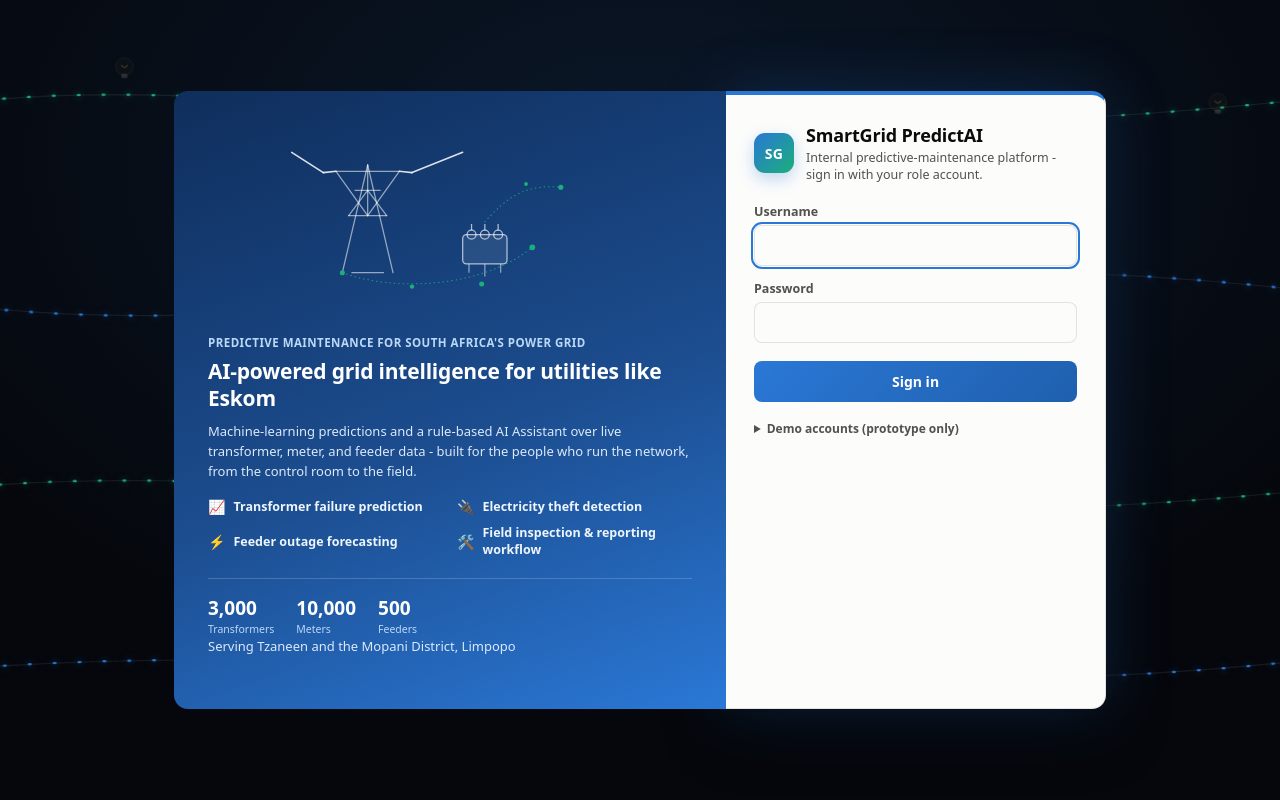
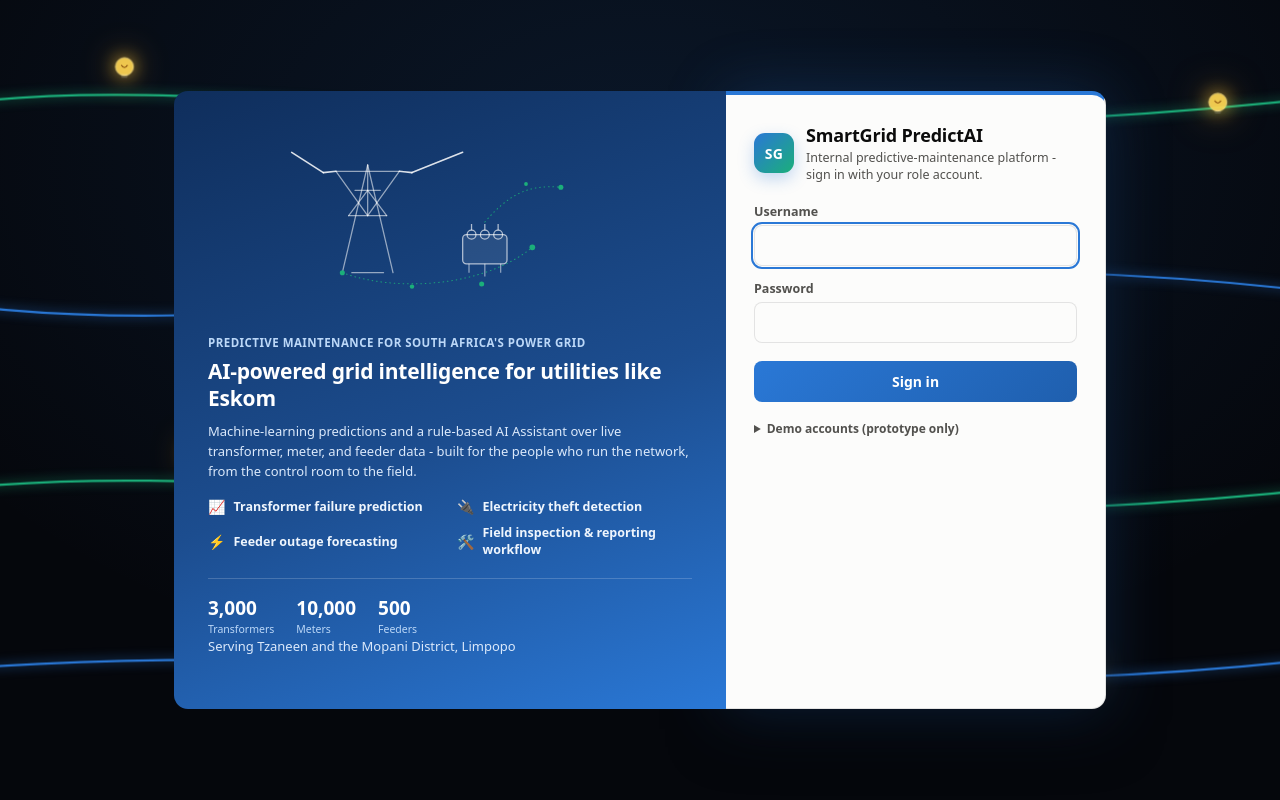
Before and after one commit to SIDNEY081/SmartGrid-PredictAI, a Flask app: page /login in a window 1280 px wide. Run offline with Flask 3, Linux system fonts and the light colour scheme.

Commit message:
Make the login power-up read as a real blackout-then-restore, not a loop
The old version used a marching-dash texture on an endless loop, which
read as decorative rather than "electricity." Replaced it with a proper
sequence: a real blackout hold (nothing visible for ~1s), then each
cable's current visibly travels the wire once - a stroke-dashoffset reveal
using the path's normalized pathLength="100", not a dash pattern - and the
light bulbs along it switch on with a couple of realistic power-restoring
flicker stutters as the current reaches them, cascading across the whole
section over about a second. Everything then holds at a steady lit state
with only a slow ambient flicker, so it reads as "the grid is back up,"
not as a looping intro.

Also fixes a real cross-browser risk found while verifying this: the
bulbs were SVG <use> instances referencing one <defs> template, relying on
each clone independently animating off its own CSS custom property
(--bulb-delay). getAnimations({subtree:true}) showed only one bulb-restore
animation existed instead of nine - the clones weren't getting independent
animation instances. Replaced <use> with a Jinja macro that inlines each
bulb as its own literal <g>, verified via the Web Animations API that all
nine now get correctly staggered delays (1.15s-2.05s) and light up in the
right cascade.

Co-Authored-By: Claude Sonnet 5 <noreply@anthropic.com>

```diff
--- a/dashboard/static/style.css
+++ b/dashboard/static/style.css
@@ -833,56 +840,60 @@ table.compare-table th {
 
 .cable-wire {
   fill: none;
-  stroke: rgba(255, 255, 255, 0.07);
+  stroke: rgba(255, 255, 255, 0.06);
   stroke-width: 1.5;
 }
 
 .cable-current {
+  --glow: rgba(27, 175, 122, 0.9);
+  --glow-dim: rgba(27, 175, 122, 0.5);
   fill: none;
   stroke: var(--brand-2);
   stroke-width: 2.5;
   stroke-linecap: round;
-  stroke-dasharray: 2 26;
-  filter: drop-shadow(0 0 5px rgba(27, 175, 122, 0.9));
+  stroke-dasharray: 100;
+  stroke-dashoffset: 100;
   opacity: 0;
   animation:
-    cable-power-in 1s ease-out forwards,
-    cable-flow 3.4s linear infinite;
-  animation-delay: var(--flow-delay, 0s), var(--flow-delay, 0s);
+    cable-restore 1s cubic-bezier(0.2, 0.7, 0.3, 1) forwards,
+    cable-hum 4.5s ease-in-out infinite;
+  animation-delay: var(--flow-delay, 0s), calc(var(--flow-delay, 0s) + 1s);
 }
 
 .cable-current.alt {
+  --glow: rgba(42, 120, 214, 0.9);
+  --glow-dim: rgba(42, 120, 214, 0.5);
   stroke: var(--brand-1);
-  filter: drop-shadow(0 0 5px rgba(42, 120, 214, 0.9));
-  animation-duration: 1s, 4.4s;
-  animation-direction: normal, reverse;
 }
 
-@keyframes cable-power-in {
-  to { opacity: 1; }
+@keyframes cable-restore {
+  0% { opacity: 0; stroke-dashoffset: 100; filter: drop-shadow(0 0 0 transparent); }
+  2% { opacity: 1; }
+  100% { opacity: 1; stroke-dashoffset: 0; filter: drop-shadow(0 0 6px var(--glow)); }
 }
 
-@keyframes cable-flow {
-  to { stroke-dashoffset: -280; }
+@keyframes cable-hum {
+  0%, 100% { filter: drop-shadow(0 0 6px var(--glow)); }
+  50% { filter: drop-shadow(0 0 3px var(--glow-dim)); }
 }
 
-/* Bulbs start dark (barely-visible glass), then switch on in sequence as
-   the current reaches them, and settle into a slow steady flicker so the
-   scene reads as "live" rather than finished animating. */
+/* Bulbs sit dark and dead through the blackout, then - right as the
+   current sweep reaches their position - stutter through a couple of
+   power-restoring flickers before holding fully lit. */
 .bulb-glass {
-  fill: rgba(255, 214, 84, 0.05);
-  stroke: rgba(255, 214, 84, 0.18);
+  fill: rgba(255, 214, 84, 0.04);
+  stroke: rgba(255, 214, 84, 0.14);
   stroke-width: 1;
-  opacity: 0.5;
-  animation: bulb-on 0.7s ease-out forwards, bulb-flicker 3.6s ease-in-out infinite;
-  animation-delay: var(--bulb-delay, 0s), calc(var(--bulb-delay, 0s) + 0.7s);
+  opacity: 0.35;
+  animation: bulb-restore 0.8s linear forwards, bulb-idle 4s ease-in-out infinite;
+  animation-delay: var(--bulb-delay, 0s), calc(var(--bulb-delay, 0s) + 0.8s);
 }
 
 .bulb-filament {
   fill: none;
-  stroke: rgba(255, 214, 84, 0.25);
+  stroke: rgba(255, 214, 84, 0.2);
   stroke-width: 1.2;
-  animation: bulb-filament-on 0.7s ease-out forwards;
+  animation: bulb-filament-on 0.8s ease-out forwards;
   animation-delay: var(--bulb-delay, 0s);
 }
 
--- a/dashboard/templates/login.html
+++ b/dashboard/templates/login.html
@@ -6,37 +6,36 @@
   <link rel="stylesheet" href="{{ url_for('static', filename='style.css') }}">
 </head>
 <body class="login-body">
+  {% macro bulb(x, y, delay) -%}
+  <g transform="translate({{ x }},{{ y }})" style="--bulb-delay:{{ delay }}">
+    <circle class="bulb-glass" r="10"/>
+    <path class="bulb-filament" d="M-3.5,-2 Q0,4 3.5,-2"/>
+    <rect class="bulb-base" x="-3.5" y="8" width="7" height="5" rx="1.2"/>
+  </g>
+  {%- endmacro %}
   <svg class="login-bg-cables" viewBox="0 0 1600 900" preserveAspectRatio="xMidYMid slice" xmlns="http://www.w3.org/2000/svg" aria-hidden="true">
-    <defs>
-      <g id="bulb">
-        <circle class="bulb-glass" r="10"/>
-        <path class="bulb-filament" d="M-3.5,-2 Q0,4 3.5,-2"/>
-        <rect class="bulb-base" x="-3.5" y="8" width="7" height="5" rx="1.2"/>
-      </g>
-    </defs>
-
     <path class="cable-wire" d="M -50,130 C 320,50 780,210 1650,100"/>
     <path class="cable-wire" d="M -50,330 C 420,420 900,230 1650,340"/>
     <path class="cable-wire" d="M -50,560 C 380,490 860,640 1650,540"/>
     <path class="cable-wire" d="M -50,760 C 520,700 1020,820 1650,730"/>
 
-    <path class="cable-current" style="--flow-delay:0.2s" d="M -50,130 C 320,50 780,210 1650,100"/>
-    <path class="cable-current alt" style="--flow-delay:0.4s" d="M -50,330 C 420,420 900,230 1650,340"/>
-    <path class="cable-current" style="--flow-delay:0.6s" d="M -50,560 C 380,490 860,640 1650,540"/>
-    <path class="cable-current alt" style="--flow-delay:0.8s" d="M -50,760 C 520,700 1020,820 1650,730"/>
+    <path class="cable-current" pathLength="100" style="--flow-delay:1.0s" d="M -50,130 C 320,50 780,210 1650,100"/>
+    <path class="cable-current alt" pathLength="100" style="--flow-delay:1.15s" d="M -50,330 C 420,420 900,230 1650,340"/>
+    <path class="cable-current" pathLength="100" style="--flow-delay:1.3s" d="M -50,560 C 380,490 860,640 1650,540"/>
+    <path class="cable-current alt" pathLength="100" style="--flow-delay:1.4s" d="M -50,760 C 520,700 1020,820 1650,730"/>
 
-    <use href="#bulb" x="220" y="75" style="--bulb-delay:0.7s"/>
-    <use href="#bulb" x="1000" y="150" style="--bulb-delay:1.3s"/>
-    <use href="#bulb" x="1450" y="115" style="--bulb-delay:1.9s"/>
+    {{ bulb(220, 75, "1.15s") }}
+    {{ bulb(1000, 150, "1.55s") }}
+    {{ bulb(1450, 115, "1.8s") }}
 
-    <use href="#bulb" x="460" y="405" style="--bulb-delay:0.9s"/>
-    <use href="#bulb" x="1150" y="270" style="--bulb-delay:1.5s"/>
+    {{ bulb(460, 405, "1.4s") }}
+    {{ bulb(1150, 270, "1.75s") }}
 
-    <use href="#bulb" x="300" y="510" style="--bulb-delay:1.1s"/>
-    <use href="#bulb" x="1250" y="565" style="--bulb-delay:1.7s"/>
+    {{ bulb(300, 510, "1.45s") }}
+    {{ bulb(1250, 565, "1.9s") }}
 
-    <use href="#bulb" x="620" y="735" style="--bulb-delay:1.0s"/>
-    <use href="#bulb" x="1300" y="755" style="--bulb-delay:1.6s"/>
+    {{ bulb(620, 735, "1.7s") }}
+    {{ bulb(1300, 755, "2.05s") }}
   </svg>
 
   <div class="login-shell">
```
Also changed, not shown: other parts of dashboard/static/style.css (+38 -14 lines).
